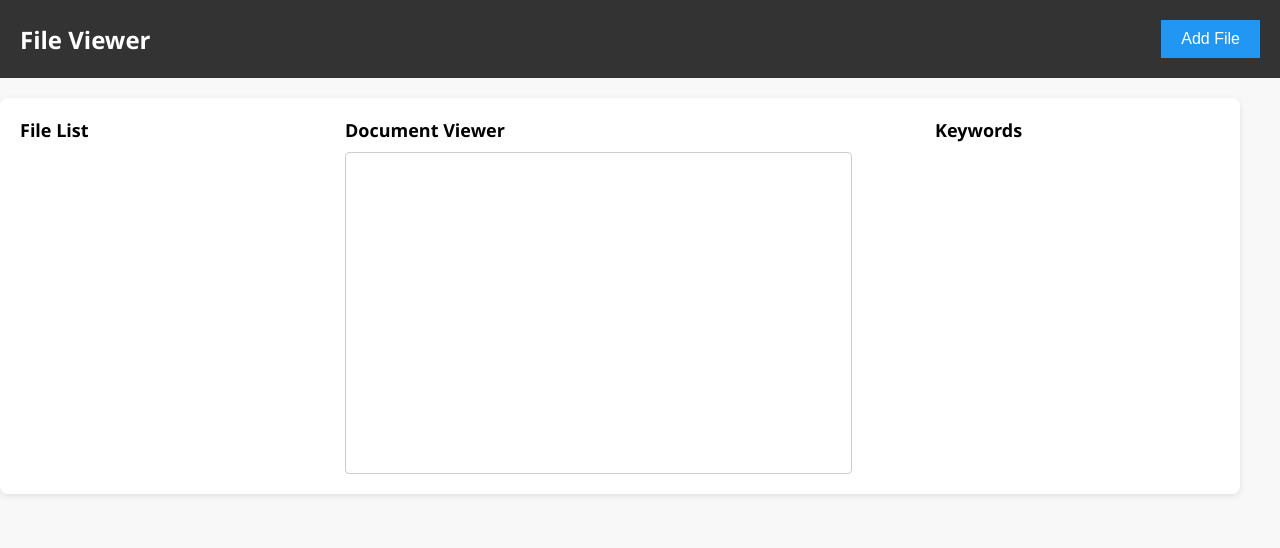
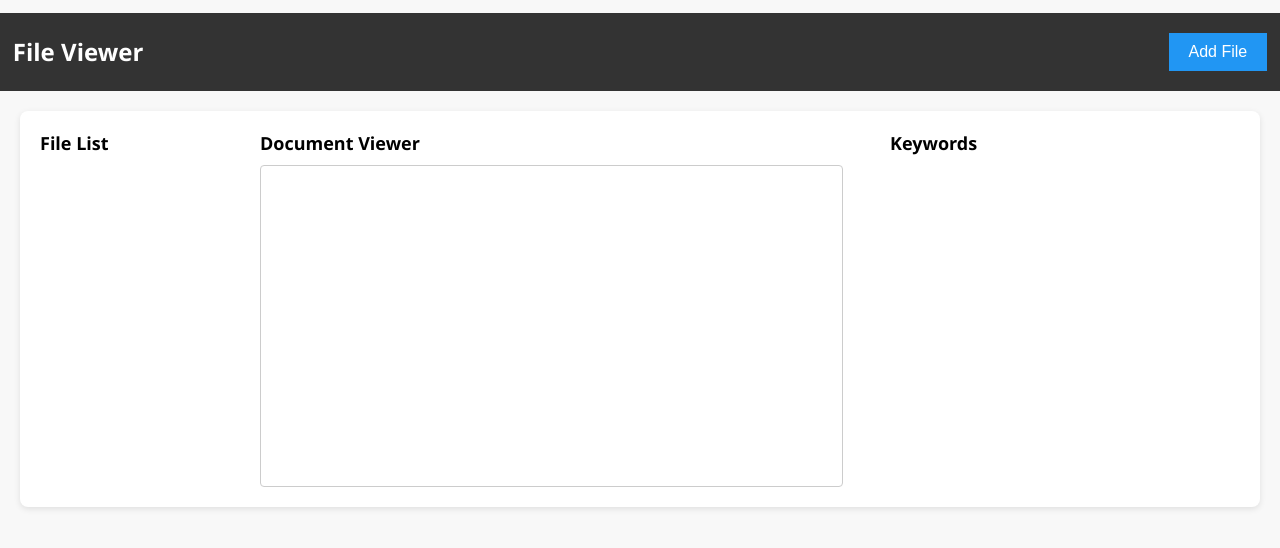
Before and after one commit to HappyBravo/simple_Interface, a plain HTML site: page main.html in a window 1280 px wide. Drawn offline with Linux system fonts and the light colour scheme.

Commit message:
Update style.css

```diff
--- a/style.css
+++ b/style.css
@@ -4,13 +4,19 @@ body {
     font-family: 'Segoe UI', Tahoma, Geneva, Verdana, sans-serif;
     background-color: #f8f8f8;
     margin: 0;
-    padding: 0;
+    padding: 1%;
+    display: flex;
+    flex-direction: column;
+    /* justify-content: center; */
+    align-items: center;
+    /* min-height: 100vh; */
   }
 
   header {
     display: flex;
     justify-content: space-between;
     align-items: center;
+    width: 100%;
     padding: 20px;
     background-color: #333;
     color: #fff;
@@ -37,6 +43,8 @@ body {
 
   #file-container {
     display: flex;
+    /* flex-wrap: wrap; */
+    justify-content: space-between;
     width: 100%;
     max-width: 1200px;
     margin-top: 20px;
@@ -47,28 +55,31 @@ body {
   }
 
   #file-list {
-    flex: 1;
-    margin-right: 20px;
-    max-width: 300px;
+    flex-basis: 90%;
+    max-width: 200px;
+    margin-bottom: 20px;
   }
 
   #document-container {
-    flex: 2;
-    margin: 0 20px;
+    flex-basis: calc(50% - 10px);
+    max-width: calc(50% - 10px);
+    margin-right: 20px;
   }
 
   #keyword-container {
-    flex: 1;
+    flex-basis: calc(30% - 10px);
+    max-width: calc(30% - 10px);
   }
 
   #document-viewer {
-    width: 85%;
+    width: 95%;
     height: 300px;
     max-width: 600px;
     padding: 10px;
     border: 1px solid #ccc;
     border-radius: 4px;
     font-size: 14px;
+    overflow-y: auto;
   }
 
   #keyword-list {
@@ -114,6 +125,7 @@ body {
     background-color: #f2f2f2;
     border-radius: 4px;
   }
+
   .highlight {
     background-color: yellow;
   }
```
